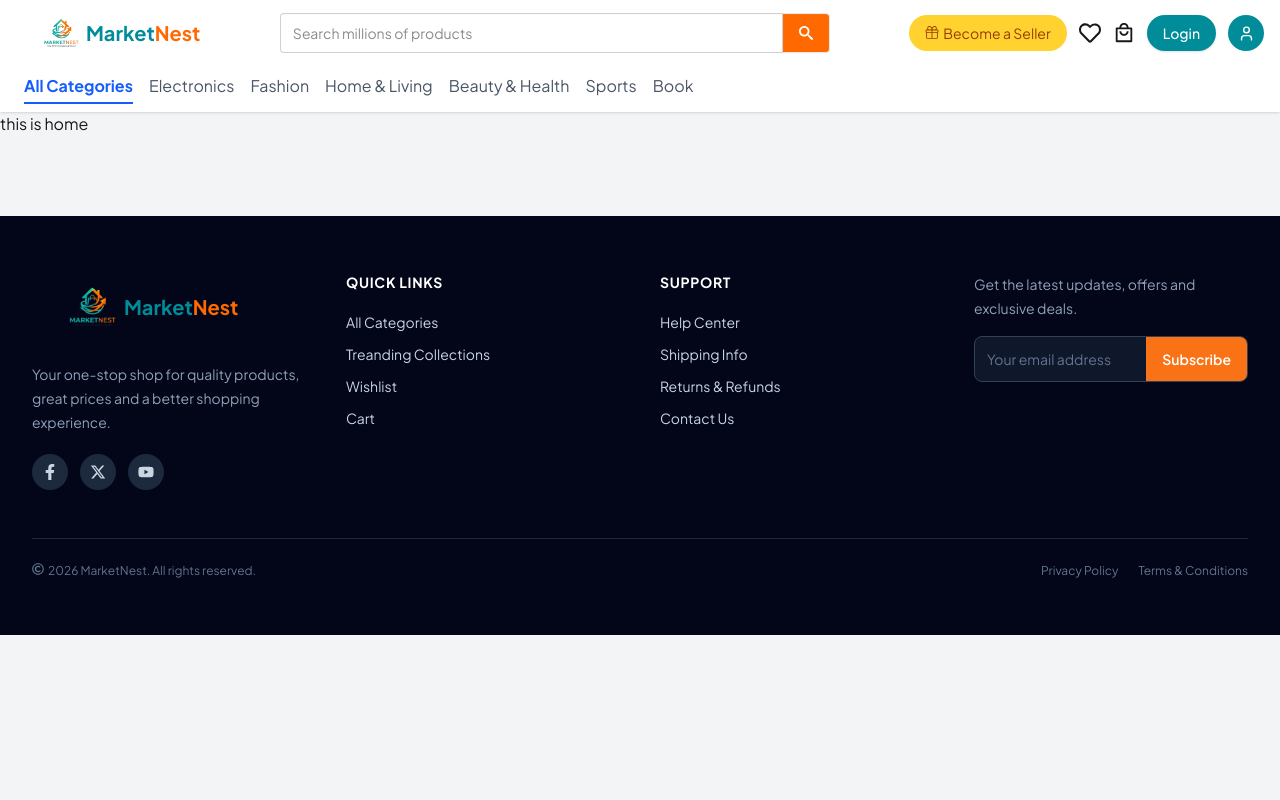
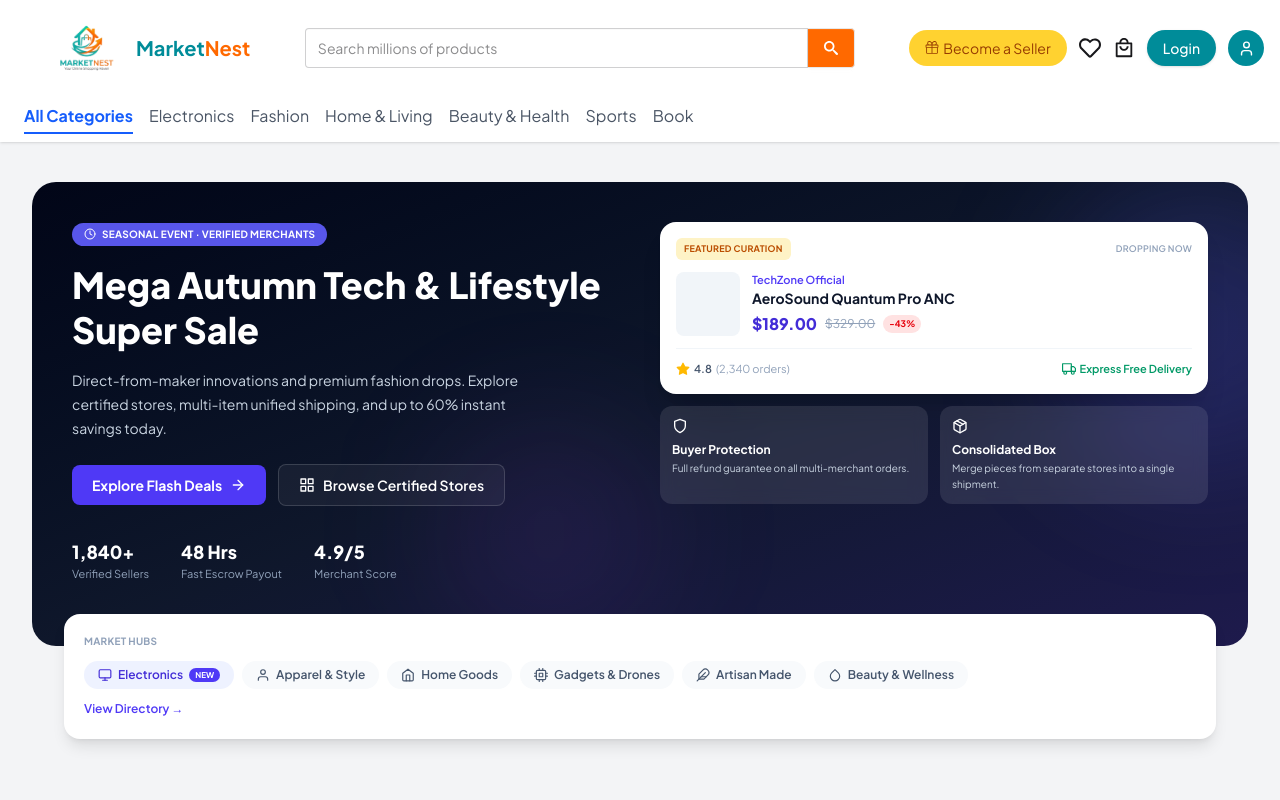
Before and after one commit to SajibSaha207/MarketNest, a React (Vite) app: page / in a window 1280 px wide. Shown: the top 800 px of the page. Built offline with nearby package versions, Linux system fonts and the light colour scheme; no server answers.

Commit message:
added hero bannr at home page

```diff
--- a/src/components/Footer.jsx
+++ b/src/components/Footer.jsx
@@ -17,7 +17,7 @@ const Footer = () => {
           <div>
             <Link to="/" className="mb-5 flex items-center ">
              <img
-                         className="h-[70px] w-[120px]"
+                         className="h-[80px] w-[140px]"
                          src={logo}
                          alt="MarketNest"
                        />
--- a/src/components/Navbar.jsx
+++ b/src/components/Navbar.jsx
@@ -21,7 +21,7 @@ const normalClass = "text-gray-600 hover:text-blue-600 whitespace-nowrap";
 
         {/* Logo */}
         <div className="flex items-center flex-shrink-0">
-          <img className="h-[50px] w-[90px]" src={logo} alt="MarketNest" />
+          <img className="h-[80px] w-[140px]" src={logo} alt="MarketNest" />
           <h4 className="text-xl font-bold -ml-5">
             <span className='text-brand'>Market</span>
             <span className="text-orange-500">Nest</span>
--- /dev/null
+++ b/src/pages/Home/Home/HeroBanner/HeroBanner.jsx
@@ -0,0 +1,207 @@
+import {
+  FiClock,
+  FiArrowRight,
+  FiGrid,
+  FiShield,
+  FiPackage,
+  FiMonitor,
+  FiUser,
+  FiHome,
+  FiCpu,
+  FiFeather,
+  FiDroplet,
+  FiStar,
+  FiTruck,
+} from "react-icons/fi";
+
+const stats = [
+  { value: "1,840+", label: "Verified Sellers" },
+  { value: "48 Hrs", label: "Fast Escrow Payout" },
+  { value: "4.9/5", label: "Merchant Score" },
+];
+
+const categories = [
+  { name: "Electronics", icon: <FiMonitor className="h-3.5 w-3.5" />, active: true, badge: "NEW" },
+  { name: "Apparel & Style", icon: <FiUser className="h-3.5 w-3.5" /> },
+  { name: "Home Goods", icon: <FiHome className="h-3.5 w-3.5" /> },
+  { name: "Gadgets & Drones", icon: <FiCpu className="h-3.5 w-3.5" /> },
+  { name: "Artisan Made", icon: <FiFeather className="h-3.5 w-3.5" /> },
+  { name: "Beauty & Wellness", icon: <FiDroplet className="h-3.5 w-3.5" /> },
+];
+
+const HeroBanner = () => {
+  return (
+    <section className="px-4 py-10 sm:px-6 lg:px-8">
+      <div className="relative">
+        {/* ===== Dark Hero ===== */}
+        <div className="relative overflow-hidden rounded-3xl bg-gradient-to-br from-slate-950 via-slate-900 to-indigo-950 px-6 pb-16 pt-8 sm:px-10 sm:pt-10">
+          {/* Decorative glow */}
+          <div className="pointer-events-none absolute -right-24 top-0 h-72 w-72 rounded-full bg-indigo-500/20 blur-3xl" />
+          <div className="pointer-events-none absolute left-1/3 bottom-0 h-56 w-56 rounded-full bg-purple-500/10 blur-3xl" />
+
+          <div className="relative grid gap-10 lg:grid-cols-2 lg:items-start">
+            {/* ----- Left: Text content ----- */}
+            <div>
+              <span className="inline-flex items-center gap-1.5 rounded-full bg-indigo-500/90 px-3 py-1 text-[10px] font-bold uppercase tracking-wide text-white">
+                <FiClock className="h-3 w-3" />
+                Seasonal Event · Verified Merchants
+              </span>
+
+              <h1 className="mt-4 text-3xl font-extrabold leading-tight text-white sm:text-4xl">
+                Mega Autumn Tech &amp; Lifestyle Super Sale
+              </h1>
+
+              <p className="mt-4 max-w-md text-sm leading-6 text-slate-300">
+                Direct-from-maker innovations and premium fashion drops.
+                Explore certified stores, multi-item unified shipping, and up
+                to 60% instant savings today.
+              </p>
+
+              <div className="mt-6 flex flex-wrap items-center gap-3">
+                <button className="inline-flex items-center gap-2 rounded-lg bg-indigo-600 px-5 py-2.5 text-sm font-bold text-white transition hover:bg-indigo-500">
+                  Explore Flash Deals
+                  <FiArrowRight className="h-4 w-4" />
+                </button>
+
+                <button className="inline-flex items-center gap-2 rounded-lg border border-white/15 bg-white/5 px-5 py-2.5 text-sm font-semibold text-white transition hover:bg-white/10">
+                  <FiGrid className="h-4 w-4" />
+                  Browse Certified Stores
+                </button>
+              </div>
+
+              {/* Stats */}
+              <div className="mt-8 flex flex-wrap items-center gap-8">
+                {stats.map((stat) => (
+                  <div key={stat.label}>
+                    <p className="text-lg font-extrabold text-white">
+                      {stat.value}
+                    </p>
+                    <p className="text-[11px] leading-4 text-slate-400">
+                      {stat.label}
+                    </p>
+                  </div>
+                ))}
+              </div>
+            </div>
+
+            {/* ----- Right: Product Card ----- */}
+            <div>
+              <div className="rounded-2xl bg-white p-4 shadow-xl">
+                <div className="flex items-center justify-between">
+                  <span className="rounded-md bg-amber-100 px-2 py-1 text-[9px] font-bold uppercase tracking-wide text-amber-700">
+                    Featured Curation
+                  </span>
+                  <span className="text-[9px] font-semibold uppercase tracking-wide text-slate-400">
+                    Dropping Now
+                  </span>
+                </div>
+
+                <div className="mt-3 flex gap-3">
+                  <div className="h-16 w-16 shrink-0 rounded-lg bg-slate-100" />
+
+                  <div className="min-w-0">
+                    <p className="text-[11px] font-semibold text-indigo-600">
+                      TechZone Official
+                    </p>
+                    <p className="truncate text-sm font-bold text-slate-900">
+                      AeroSound Quantum Pro ANC
+                    </p>
+
+                    <div className="mt-1 flex items-center gap-2">
+                      <span className="text-base font-extrabold text-indigo-700">
+                        $189.00
+                      </span>
+                      <span className="text-xs text-slate-400 line-through">
+                        $329.00
+                      </span>
+                      <span className="rounded-full bg-red-100 px-1.5 py-0.5 text-[9px] font-bold text-red-600">
+                        -43%
+                      </span>
+                    </div>
+                  </div>
+                </div>
+
+                <div className="mt-3 flex items-center justify-between border-t border-slate-100 pt-3">
+                  <span className="flex items-center gap-1 text-[11px] font-semibold text-slate-600">
+                    <FiStar className="h-3.5 w-3.5 fill-amber-400 text-amber-400" />
+                    4.8{" "}
+                    <span className="font-normal text-slate-400">
+                      (2,340 orders)
+                    </span>
+                  </span>
+
+                  <span className="flex items-center gap-1 text-[11px] font-semibold text-emerald-600">
+                    <FiTruck className="h-3.5 w-3.5" />
+                    Express Free Delivery
+                  </span>
+                </div>
+              </div>
+
+              {/* Two small feature boxes */}
+              <div className="mt-3 grid grid-cols-2 gap-3">
+                <div className="rounded-xl bg-white/10 p-3 backdrop-blur">
+                  <FiShield className="h-4 w-4 text-white" />
+                  <p className="mt-2 text-xs font-bold text-white">
+                    Buyer Protection
+                  </p>
+                  <p className="mt-0.5 text-[10px] leading-4 text-slate-300">
+                    Full refund guarantee on all multi-merchant orders.
+                  </p>
+                </div>
+
+                <div className="rounded-xl bg-white/10 p-3 backdrop-blur">
+                  <FiPackage className="h-4 w-4 text-white" />
+                  <p className="mt-2 text-xs font-bold text-white">
+                    Consolidated Box
+                  </p>
+                  <p className="mt-0.5 text-[10px] leading-4 text-slate-300">
+                    Merge pieces from separate stores into a single shipment.
+                  </p>
+                </div>
+              </div>
+            </div>
+          </div>
+        </div>
+
+        {/* ===== Bottom white category bar (overlaps hero) ===== */}
+        <div className="relative z-10 -mt-8 mx-3 rounded-2xl bg-white p-5 shadow-lg sm:mx-8">
+          <div className="flex flex-col justify-between gap-3 sm:flex-row sm:items-center">
+            <p className="text-[10px] font-bold uppercase tracking-wide text-slate-400">
+              Market Hubs
+            </p>
+          </div>
+
+          <div className="mt-3 flex flex-wrap items-center gap-2">
+            {categories.map((cat) => (
+              <button
+                key={cat.name}
+                className={`inline-flex items-center gap-1.5 rounded-full px-3.5 py-1.5 text-xs font-semibold transition ${
+                  cat.active
+                    ? "bg-indigo-50 text-indigo-700"
+                    : "bg-slate-50 text-slate-600 hover:bg-slate-100"
+                }`}
+              >
+                {cat.icon}
+                {cat.name}
+                {cat.badge && (
+                  <span className="rounded-full bg-indigo-600 px-1.5 py-0.5 text-[8px] font-bold text-white">
+                    {cat.badge}
+                  </span>
+                )}
+              </button>
+            ))}
+          </div>
+
+          <a
+            href="#"
+            className="mt-3 inline-block text-xs font-semibold text-indigo-600 hover:text-indigo-800"
+          >
+            View Directory →
+          </a>
+        </div>
+      </div>
+    </section>
+  );
+};
+
+export default HeroBanner;
--- a/src/pages/Home/Home/Home.jsx
+++ b/src/pages/Home/Home/Home.jsx
@@ -1,11 +1,12 @@
 import React from 'react';
 import Navbar from '../../../components/Navbar';
 import Footer from '../../../components/Footer';
+import HeroBanner from './HeroBanner/HeroBanner';
 
 const Home = () => {
     return (
         <div>
-            <h1>this is home</h1>
+            <HeroBanner></HeroBanner>
         </div>
     );
 };
```
Also changed, not shown: src/assets/Homebanner.avif (added), src/assets/Homebanner.png (added).
